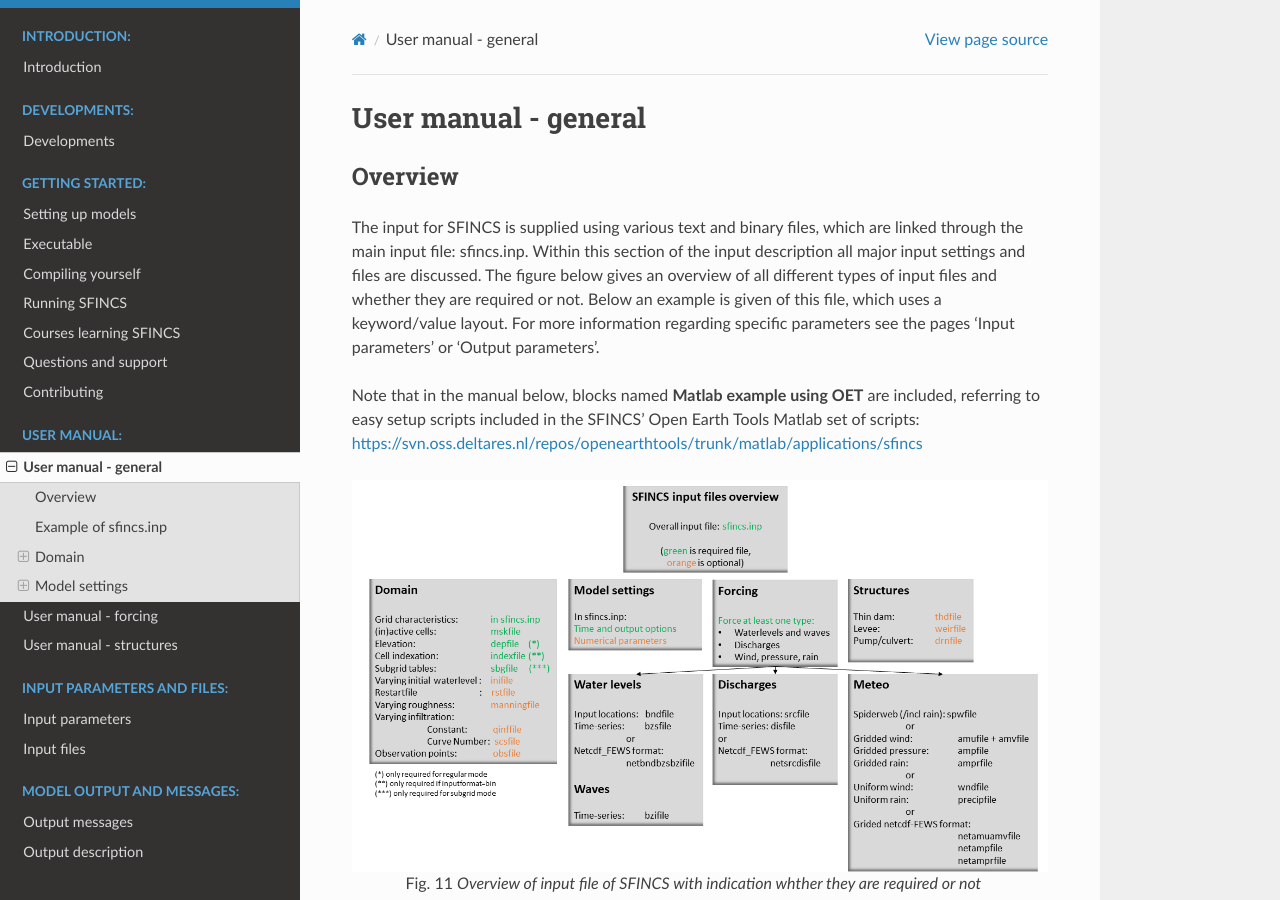
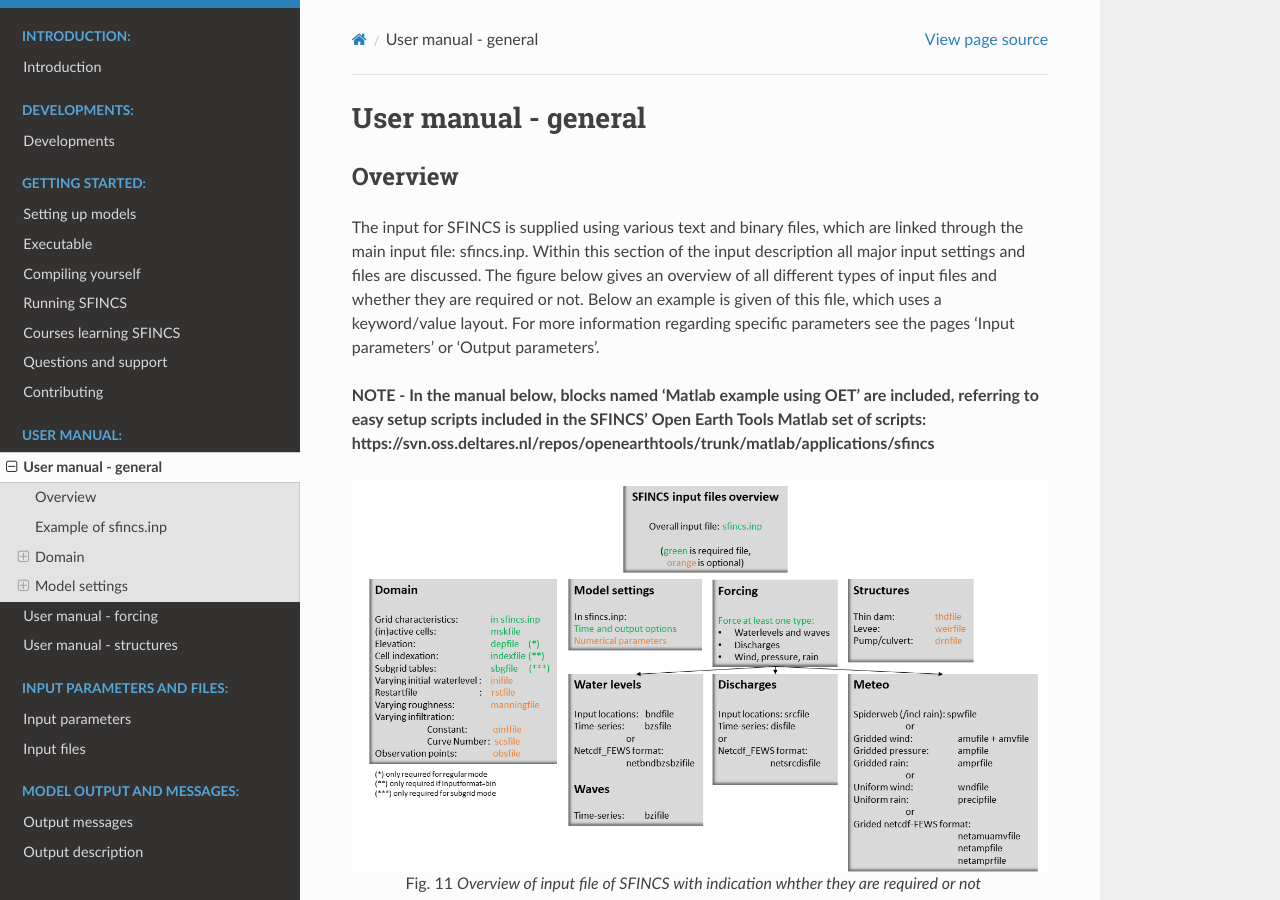
Before and after one commit to Deltares/SFINCS, a Sphinx documentation site: the page built from docs/input.rst, in a window 1280 px wide and 900 px high. Built offline with Sphinx 7.4.7 and the Read the Docs theme 2.0.0, drawn with Linux system fonts in a browser that asks for light colours; some of the changed text lies outside the part shown.

Commit message:
- Last edits manual

```diff
--- a/docs/input.rst
+++ b/docs/input.rst
@@ -10,8 +10,7 @@ The figure below gives an overview of all different types of input files and whe
 Below an example is given of this file, which uses a keyword/value layout.
 For more information regarding specific parameters see the pages 'Input parameters' or 'Output parameters'.
 
-Note that in the manual below, blocks named **Matlab example using OET** are included, referring to easy setup scripts included in the SFINCS' Open Earth Tools Matlab set of scripts:
-https://svn.oss.deltares.nl/repos/openearthtools/trunk/matlab/applications/sfincs
+**NOTE - In the manual below, blocks named 'Matlab example using OET' are included, referring to easy setup scripts included in the SFINCS' Open Earth Tools Matlab set of scripts: https://svn.oss.deltares.nl/repos/openearthtools/trunk/matlab/applications/sfincs**
 
 .. figure:: ./figures/SFINCS_documentation_figure1.png
    :width: 800px
@@ -118,7 +117,7 @@ The elevation is described in the cell centres of the grid.
 The elevation is defined in sfincs.dep based on the specified grid, positive is upwards with respect to a certain reference level (topography has positive values, bathymetry has negative values).
 The reference level is not known to SFINCS (and not relevant for the computation), so a user itself must be consistent in the use of specifying elevations in different files (elevation, initial water level, boundary conditions) always to the same vertical reference level (whether it is local MSL, NAP, EGM96 etc. etc.).
 
-**Note**, the depfile is not used when running SFINCS in the subgrid mode (see below)
+**NOTE - The depfile is not used when running SFINCS in the subgrid mode (see below)**
 
 **depfile = sfincs.dep**
 
@@ -367,7 +366,9 @@ Spatially varying Curve Number:
 %%%%%
 
 For spatially varying infiltration values per cell using the Curve Number method use the scsfile option, with the same grid based input as the depfile using a binary file.
-Note here that in pre-processing the wanted CN values should be converted to S values following: **S = (1000./CN - 10)**
+Note here that in pre-processing the wanted CN values should be converted to S values following:
+
+**S = (1000./CN - 10)**
 
 There is also an advanced version of the Curve Number method that also allows for the recharge of soil capacity after time progresses.
 Get it touch if you would like to know more information.
--- a/docs/input_structures.rst
+++ b/docs/input_structures.rst
@@ -10,7 +10,7 @@ The figure below gives an overview of all different types of input files and whe
 Below an example is given of this file, which uses a keyword/value layout.
 For more information regarding specific parameters see the pages 'Input parameters' or 'Output parameters'.
 
-Note that in the manual below, blocks named Matlab example using OET are included, referring to easy setup scripts included in the SFINCS’ Open Earth Tools Matlab set of scripts: https://svn.oss.deltares.nl/repos/openearthtools/trunk/matlab/applications/sfincs
+**NOTE - In the manual below, blocks named Matlab example using OET are included, referring to easy setup scripts included in the SFINCS’ Open Earth Tools Matlab set of scripts: https://svn.oss.deltares.nl/repos/openearthtools/trunk/matlab/applications/sfincs**
 
 .. figure:: ./figures/SFINCS_documentation_structures.png
    :width: 800px
```
Also changed, not shown: other parts of docs/input.rst (+4 -3 lines), docs/input_forcing.rst (+5 -3 lines).
